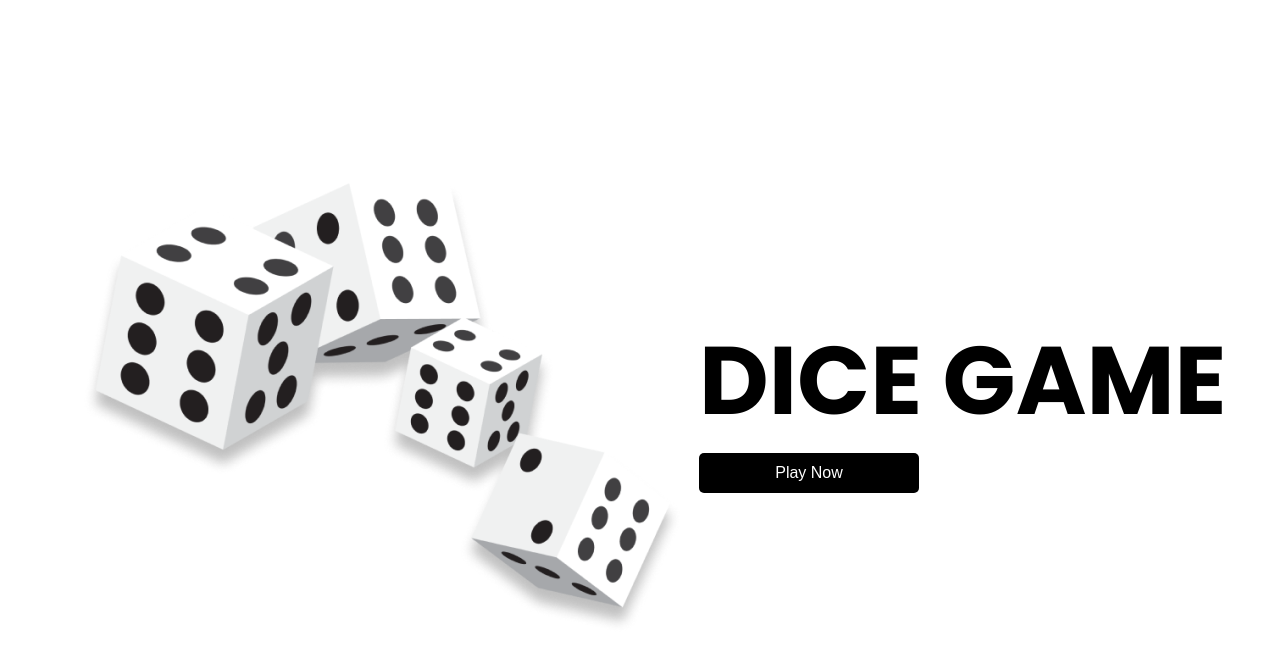
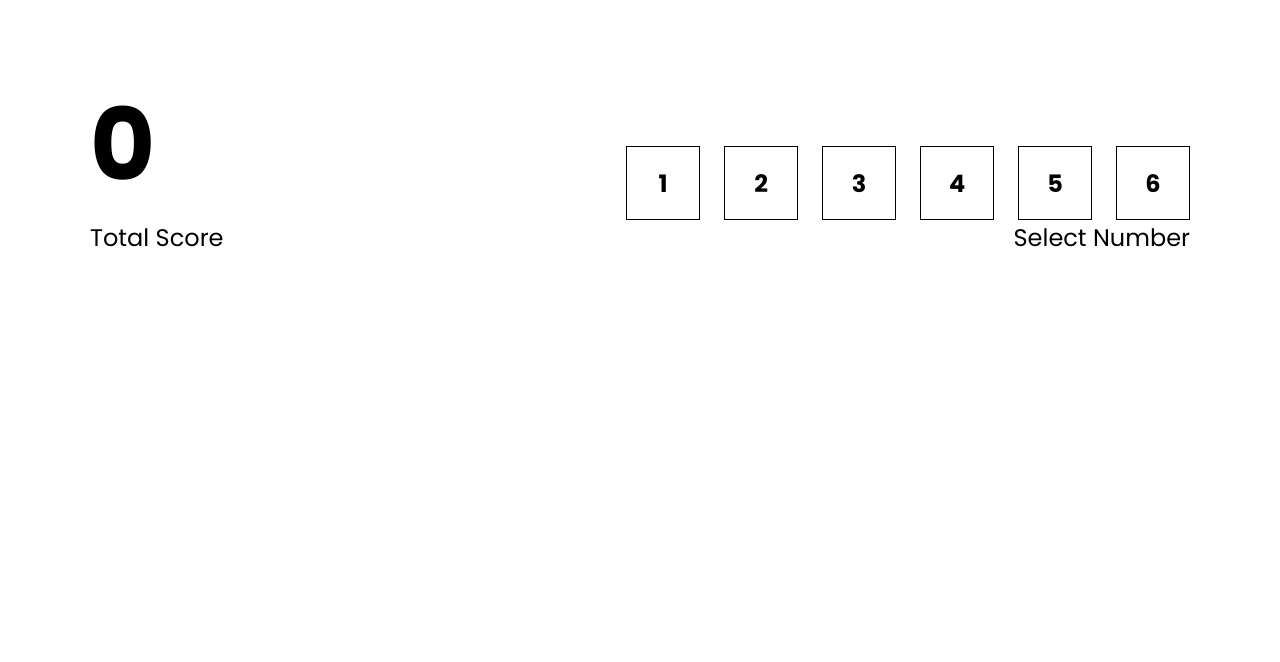
Before and after one commit to sushilthapaIT/React-JS-Projects, a React (Vite) app in the folder Dice Game/: page / in a window 1280 px wide. Shown: the top 662 px of the page. Built offline with nearby package versions, Linux system fonts and the light colour scheme.

Commit message:
changes in UI and added new RollDice component

```diff
--- a/Dice Game/src/App.jsx
+++ b/Dice Game/src/App.jsx
@@ -3,7 +3,7 @@ import GamePlay from './components/GamePlay.jsx';
 import React, { useState } from 'react';
 
 function App() {
-  const [isGameStarted, setIsGameStarted] = useState(false);
+  const [isGameStarted, setIsGameStarted] = useState(true);
 
   const toggleGamePlay = () => {
     setIsGameStarted((previous) => !previous);
--- a/Dice Game/src/components/GamePlay.jsx
+++ b/Dice Game/src/components/GamePlay.jsx
@@ -1,11 +1,28 @@
+import NumberSelector from "./NumberSelector";
+import TotalScore from "./TotalScore";
+import styled from "styled-components";
 
 
 const GamePlay = () => {
-    return(<>
-        <main>
-
-        </main>
-    </>);
+    return(
+        <MainContainer className="main-container">
+            <div className="top-section">
+                <TotalScore />
+                <NumberSelector />
+            </div>
+        </MainContainer>
+    );
 }
 
 export default GamePlay
+
+const MainContainer = styled.div`
+    padding-top: 70px;
+
+.top-section{
+    display: flex;
+    justify-content: space-between;
+    align-items: end;
+}
+
+`
--- /dev/null
+++ b/Dice Game/src/components/NumberSelector.jsx
@@ -0,0 +1,54 @@
+import styled from "styled-components";
+import React, {useState} from "react";
+
+const NumberSelector = () => {
+
+    const arrayNum = [1, 2, 3, 4, 5, 6];
+
+    const [selectedNum, setSelectedNum] = useState();
+
+
+
+    return(
+        <>
+        <NumberSelectorContainer>
+            <div className="flex">
+                {arrayNum.map((value, index) => <Box isSelected={value == selectedNum} key={index} onClick={() => setSelectedNum(value)}>  {value} </Box>)}
+            </div>
+
+            <p>Select Number</p>
+        </NumberSelectorContainer>
+        </>
+    );
+}
+
+export default NumberSelector
+
+const NumberSelectorContainer = styled.div`
+    display: flex;
+    flex-direction: column;
+    align-items: end;
+
+    .flex{
+        display: flex;
+        gap: 24px;
+        cursor: pointer;
+    }
+
+    p{
+        font-size: 24px;
+        font-weight: 700px;
+    }
+`
+
+const Box = styled.div`
+    width: 72px;
+    height: 72px;
+    border: 1px solid black;
+    display: grid;
+    place-items: center;
+    font-size: 24px;
+    font-weight: 700;
+    background-color: ${(props) => (props.isSelected ? "black" : "white")};
+    color: ${(props) => (!props.isSelected ? "black" : "white")};
+`
--- a/Dice Game/src/components/TotalScore.jsx
+++ b/Dice Game/src/components/TotalScore.jsx
@@ -3,12 +3,25 @@ import styled from "styled-components";
 const TotalScore = () => {
     return(<>
 
-        <div>
+        <ScoreContainer>
             <h1>0</h1>
             <p>Total Score</p>
-        </div>
+        </ScoreContainer>
 
     </>);
 }
 
 export default TotalScore
+
+
+const ScoreContainer = styled.div`
+    h1{
+        font-size: 100px;
+
+    }
+
+    p{
+        font-size: 24px;
+        font-weight: 500px;
+    }
+`
--- a/Dice Game/src/index.css
+++ b/Dice Game/src/index.css
@@ -10,4 +10,5 @@
 
 body {
   font-family: "Poppins", sans-serif;
+  padding: 0 90px;
 }
```
Also changed, not shown: Dice Game/src/components/RollDice.jsx (added).
